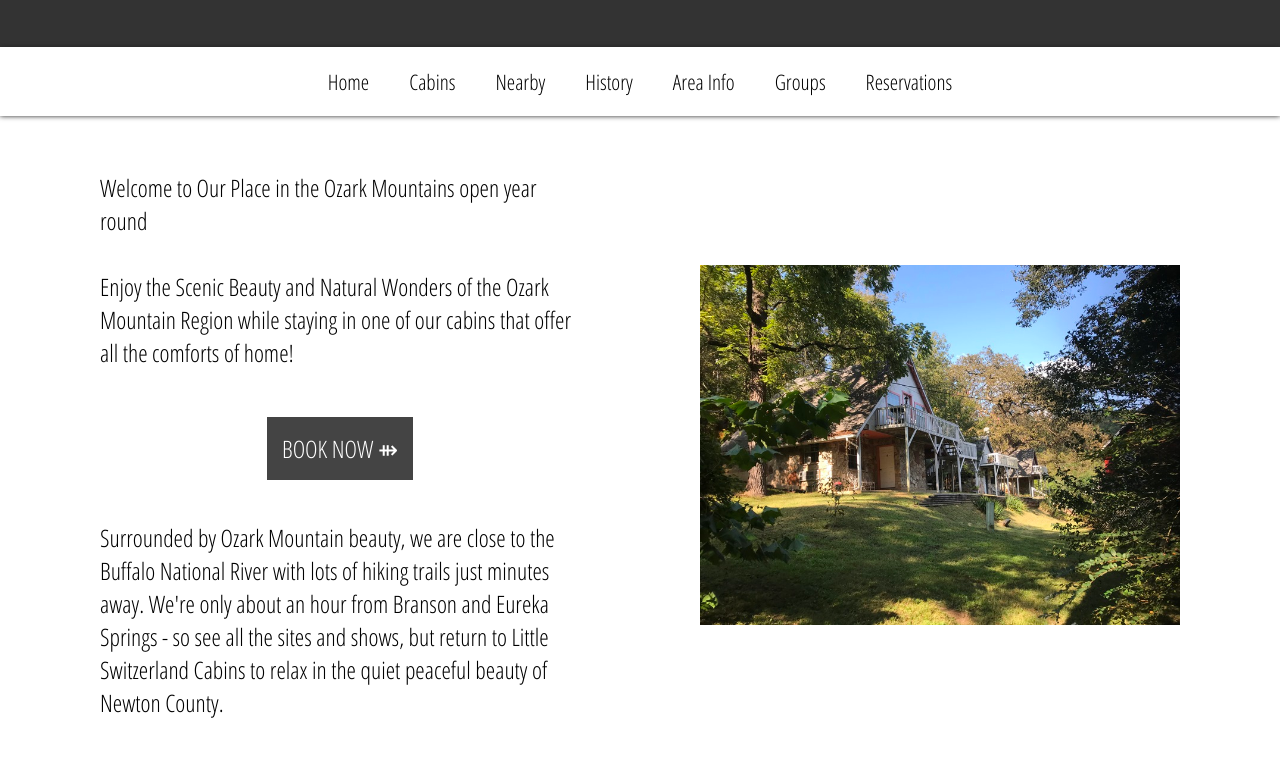
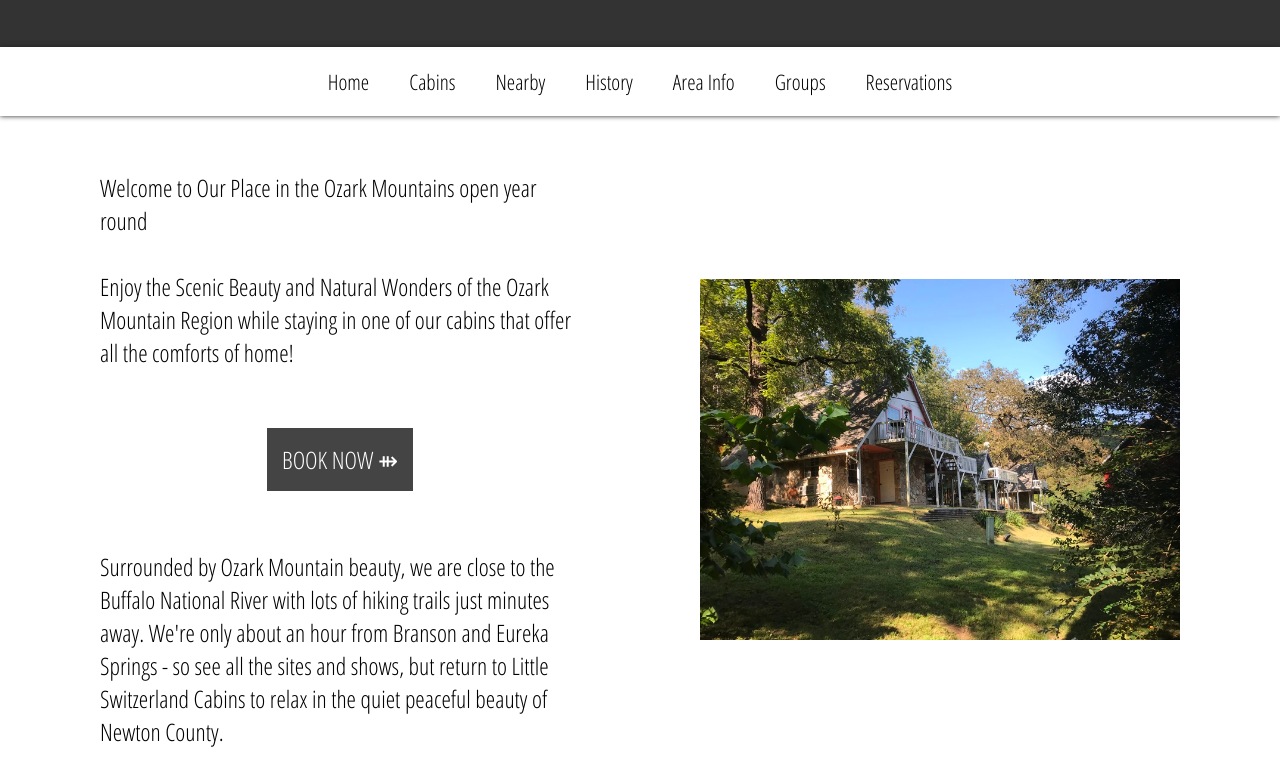
Before and after one commit to IsaacASmith/little-switzerland, a plain HTML site: page index.html in a window 1280 px wide. Shown: the part 169-952 px from the top of the page. Drawn offline with Linux system fonts and the light colour scheme.

Commit message:
Fixed book links spacing

```diff
--- a/index.html
+++ b/index.html
@@ -20,13 +20,16 @@
         <h2>Cabin Vacation Rentals</h2>
     </section>
     <div class="mobile-nav-header">
-        <img src="./img/hamburger.svg" id="open-nav-btn" class="nav-btn" height=30 width=30 onclick="toggleNav()" alt="Open mobile navigation">
-        <img src="./img/close-nav.svg" id="close-nav-btn" class="nav-btn" height=30 width=30 onclick="toggleNav()" alt="Close mobile navigation">
+        <img src="./img/hamburger.svg" id="open-nav-btn" class="nav-btn" height=30 width=30 onclick="toggleNav()"
+            alt="Open mobile navigation">
+        <img src="./img/close-nav.svg" id="close-nav-btn" class="nav-btn" height=30 width=30 onclick="toggleNav()"
+            alt="Close mobile navigation">
         <label class="menu-label" onclick="toggleNav()">MENU</label>
     </div>
     <nav id="top-nav">
         <a href="#">Home</a>
-        <a href="./cabins/index.html" id="cabins-link" onmouseover="cabinsHovered()" onmouseout="cabinsUnHovered()">Cabins</a>
+        <a href="./cabins/index.html" id="cabins-link" onmouseover="cabinsHovered()"
+            onmouseout="cabinsUnHovered()">Cabins</a>
         <div class="cabin-options-mobile">
             <a href="./cabins/index.html#cabin1">The Cozy Two Story Cabin</a>
             <a href="./cabins/index.html#cabin2">The Split Level</a>
@@ -52,39 +55,44 @@
             The Mini-Motel | Room #4</a>
         <a href="./cabins/index.html#cabin5" onmouseover="cabinOptionsHovered()" onmouseout="cabinOptionsUnHovered()">
             The Mini-Motel | Room #5</a>
-        <a href="./cabins/index.html#amenities" onmouseover="cabinOptionsHovered()" onmouseout="cabinOptionsUnHovered()">Amenities</a>
+        <a href="./cabins/index.html#amenities" onmouseover="cabinOptionsHovered()"
+            onmouseout="cabinOptionsUnHovered()">Amenities</a>
     </div>
     <main class="body-content">
         <section class="section home-section">
+            <div class="home-p-container">
                 <p class="home-p">
                     Welcome to Our Place in the Ozark Mountains open year round
-                <br/>
-                <br/>
+                    <br />
+                    <br />
                     Enjoy the Scenic Beauty and Natural Wonders of the Ozark Mountain Region while
                     staying in one of our cabins that offer all the comforts of home!
+                </p>
                 <br />
                 <br />
                 <a href="reservations/index.html" class="book-now-link">BOOK NOW &#8699;</a>
                 <br />
                 <br />
+                <p class="home-p">
                     Surrounded by Ozark Mountain beauty, we are close to the Buffalo National River
                     with lots of hiking trails just minutes away. We're only about an hour from
                     Branson and Eureka Springs - so see all the sites and shows, but return to
                     Little Switzerland Cabins to relax in the quiet peaceful beauty
                     of Newton County.
                 </p>
-            <img src="img/all_cabins.jpg" class="home-image" alt="View of all cabins at little switzerland"/>
+            </div>
+            <img src="img/all_cabins.jpg" class="home-image" alt="View of all cabins at little switzerland" />
         </section>
         <hr class="section-divider" />
         <section class="section home-section-2">
             <div>
-                <img src="img/cabin_1_outside.jpg" width=210 alt="Outside cabin one at little switzerland"/>
+                <img src="img/cabin_1_outside.jpg" width=210 alt="Outside cabin one at little switzerland" />
                 <p>Vacation with us today and enjoy your stay in the Ozark Mountains and
                     the Buffalo National River Area.
                 </p>
             </div>
             <div>
-                <img src="img/all_cabins2.jpg" width=210 alt="Outside cabin two at little switzerland"/>
+                <img src="img/all_cabins2.jpg" width=210 alt="Outside cabin two at little switzerland" />
                 <p>
                     2 ½ Miles North of Jasper, Arkansas on Scenic Byway 7
                     <br /><br />
@@ -94,7 +102,7 @@
                 </p>
             </div>
             <div>
-                <img src="img/cabin_1_balcony.jpg" width=210 alt="View from cabin one balcony at little switzerland"/>
+                <img src="img/cabin_1_balcony.jpg" width=210 alt="View from cabin one balcony at little switzerland" />
                 <a href="reservations/index.html" class="book-now-link">BOOK NOW &nbsp;&#8699;</a>
                 <br />
                 <a href="mailto:ltlswitz@ritternet.com" class="book-now-link">CONTACT US &#8699;</a>
@@ -105,7 +113,7 @@
             <label>CONTACT</label>
             <a href="mailto:ltlswitz@ritternet.com">ltlswitz@ritternet.com</a>
             <a href="tel:8704462810">(870) 446-2810</a>
-            <p>&copy; 2019 - Cabins in the Ozarks</p>
+            <p>&copy; 2020 - Cabins in the Ozarks</p>
         </footer>
     </main>
     <script src="./shared.js"></script>
--- a/index/index.css
+++ b/index/index.css
@@ -8,22 +8,25 @@
     justify-content: space-around;
 }
 
-.home-p{
+.home-p-container{
     max-width: 40%;
-    font-size: 18pt;
-    font-family: 'Open Sans Condensed', sans-serif;
     display: flex;
     flex-direction: column;
     align-items: center;
 }
 
+.home-p{
+    font-family: 'Open Sans Condensed', sans-serif;
+    font-size: 18pt;
+}
+
 .book-now-link{
+    font-size: 18pt;
     padding: 15px;
+    margin: 15px;
     background-color: #444;
     color: white;
     display: inline-block;
-    margin-top: 15px;
-    margin-bottom: -25px;
 }
 
 .home-image {
@@ -75,7 +78,7 @@
     .home-section {
         flex-direction: column-reverse;
     }
-    .home-p{
+    .home-p-container{
         max-width: 85%;
         margin-top: 25px;
     }
```
Lines whose indentation alone changed are shown as unchanged.
